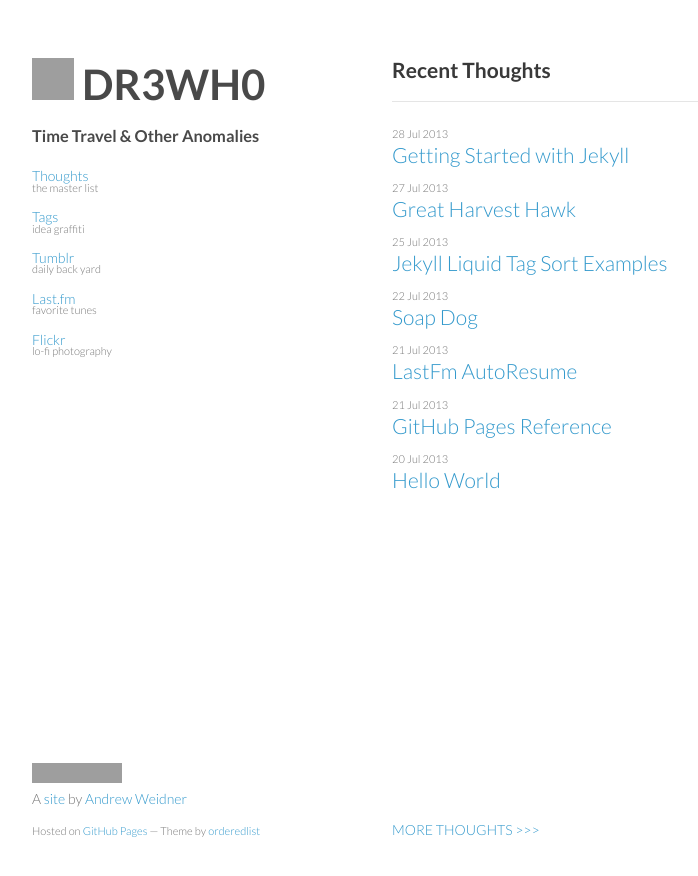
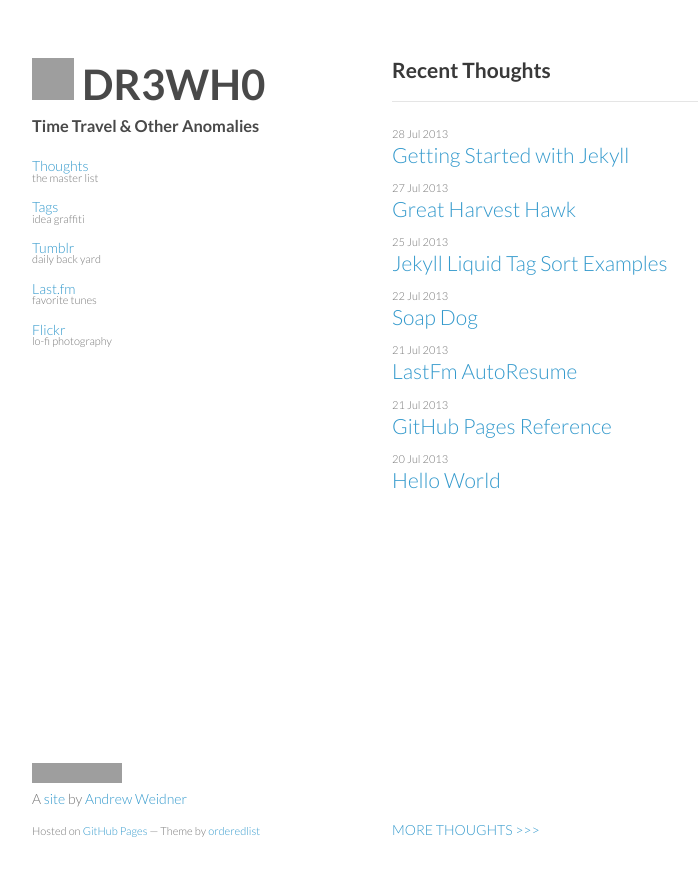
Before and after one commit to DR3WH0/DR3WH0.github.io, a Jekyll site: the page built from index.html, in a window 1280 px wide. Shown: the top 876 px of the page, without its empty margins (178-876 px from the left). Built offline with Jekyll 4.4.1, drawn with Linux system fonts in a browser that asks for light colours; Markdown is read by kramdown in place of the engine named in the settings; comment, search, counter and statistics services are not loaded; grey boxes are pictures that could not be loaded.

Commit message:
Update default.html

```diff
--- a/_layouts/default.html
+++ b/_layouts/default.html
@@ -13,7 +13,7 @@
   <body>
     <div class="wrapper">
       <header>
-        <h1><a href="/index.html" title="Recent Thoughts"><img src="https://dl.dropboxusercontent.com/u/8239797/DR3WH0.png" alt="DR3WH0.png" height="42" width="42" /> DR3WH0</a></h1>
+        <h1 class="default"><a href="/index.html" title="Recent Thoughts"><img src="https://dl.dropboxusercontent.com/u/8239797/DR3WH0.png" alt="DR3WH0.png" height="42" width="42" /> DR3WH0</a></h1>
         <h3>Time Travel &amp; Other Anomalies</h3>
         <p class="view"><a href="/archive.html" title="Thought Archive">Thoughts<small>the master list</small></a>
         <p class="view"><a href="/tags.html" title="Tag List">Tags<small>idea graffiti</small></a>
```
